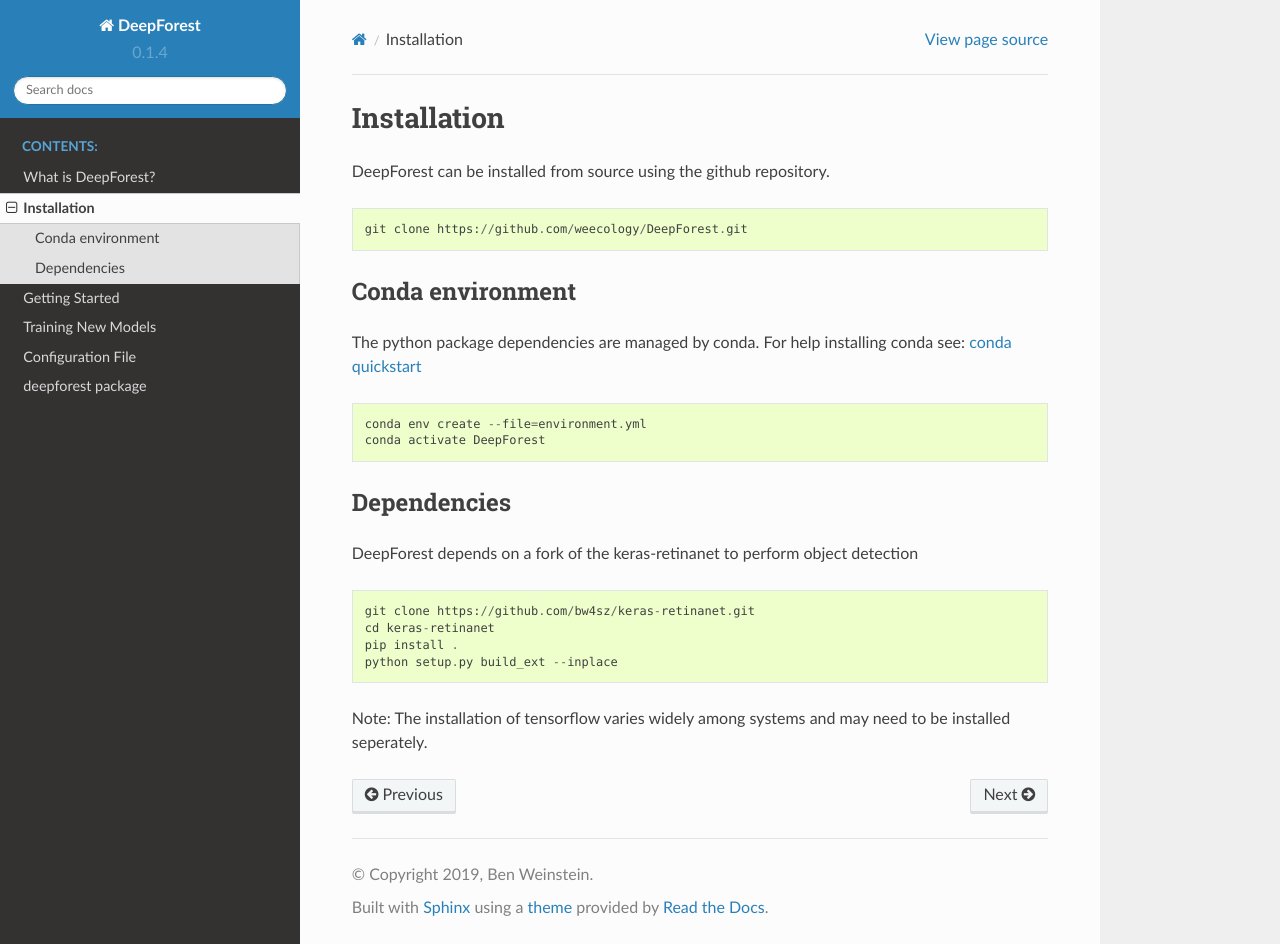
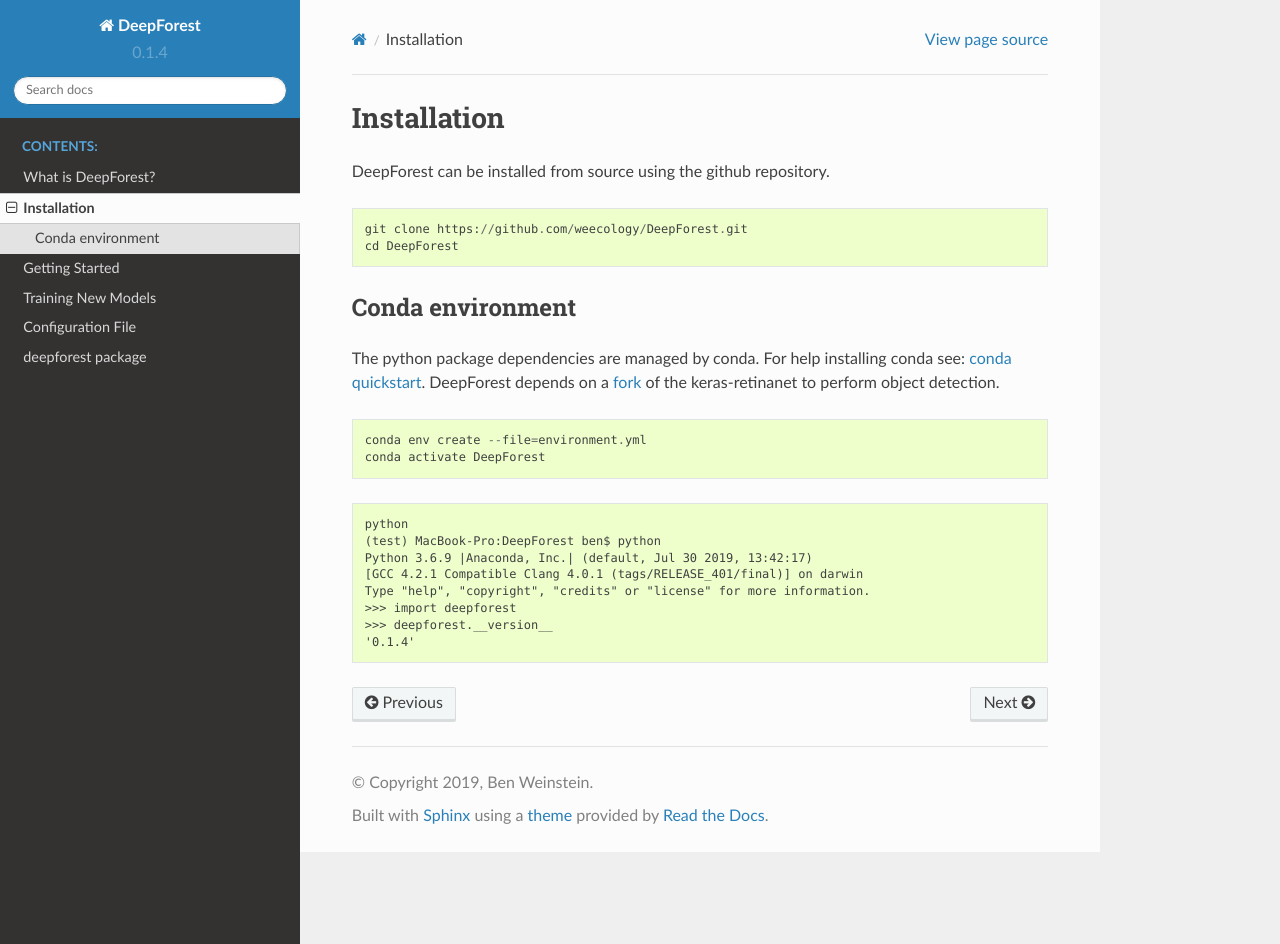
Before and after one commit to weecology/DeepForest, a Sphinx documentation site: the page built from docs/installation.md, in a window 1280 px wide and 944 px high. Built offline with Sphinx 7.4.7 and the Read the Docs theme 2.0.0, drawn with Linux system fonts in a browser that asks for light colours; pages that are not in the unit, such as notebooks, are missing from menus.

Commit message:
better install instructions

````diff
--- a/docs/installation.md
+++ b/docs/installation.md
@@ -5,26 +5,25 @@
 
 ```
 git clone https://github.com/weecology/DeepForest.git
+cd DeepForest
 ```
 
 ## Conda environment
 
-The python package dependencies are managed by conda. For help installing conda see: [conda quickstart]()
+The python package dependencies are managed by conda. For help installing conda see: [conda quickstart](). DeepForest depends on a [fork](https://github.com/bw4sz/keras-retinanet.git) of the keras-retinanet to perform object detection.
 
 ```
 conda env create --file=environment.yml
 conda activate DeepForest
 ```
 
-## Dependencies
-
-DeepForest depends on a fork of the keras-retinanet to perform object detection
-
 ```
-git clone https://github.com/bw4sz/keras-retinanet.git
-cd keras-retinanet
-pip install .
-python setup.py build_ext --inplace
+python
+(test) MacBook-Pro:DeepForest ben$ python
+Python 3.6.9 |Anaconda, Inc.| (default, Jul 30 2019, 13:42:17)
+[GCC 4.2.1 Compatible Clang 4.0.1 (tags/RELEASE_401/final)] on darwin
+Type "help", "copyright", "credits" or "license" for more information.
+>>> import deepforest
+>>> deepforest.__version__
+'0.1.4'
 ```
-
-Note: The installation of tensorflow varies widely among systems and may need to be installed seperately.
--- a/environment.yml
+++ b/environment.yml
@@ -4,6 +4,7 @@
 dependencies:
   - python=3.6
   - sphinx
+  - recommonmark
   - pyyaml
   - pytest
   - numpydoc
````
Also changed, not shown: docs/landing.md (+9 -2 lines), requirements.txt (deleted, +0 -19 lines).
